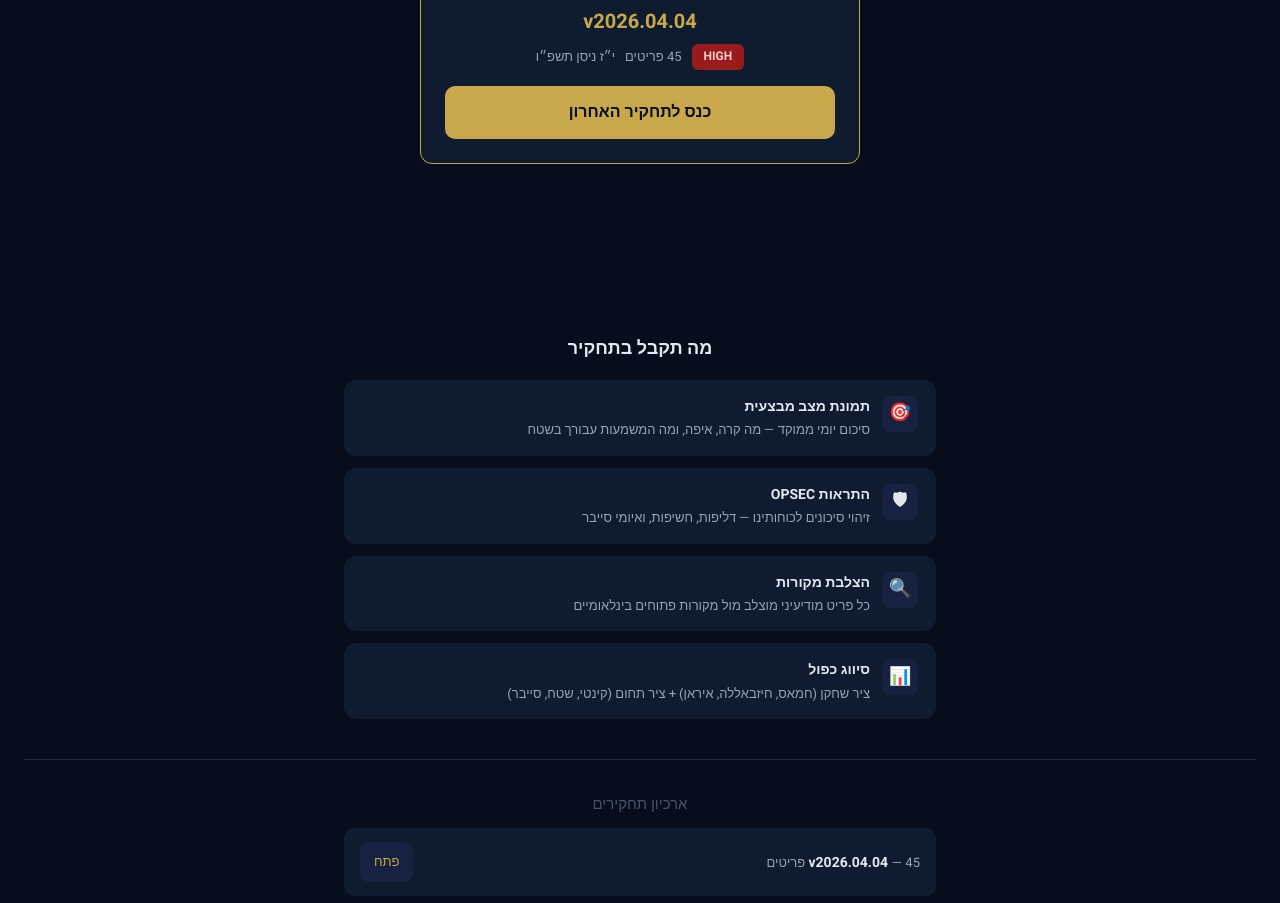
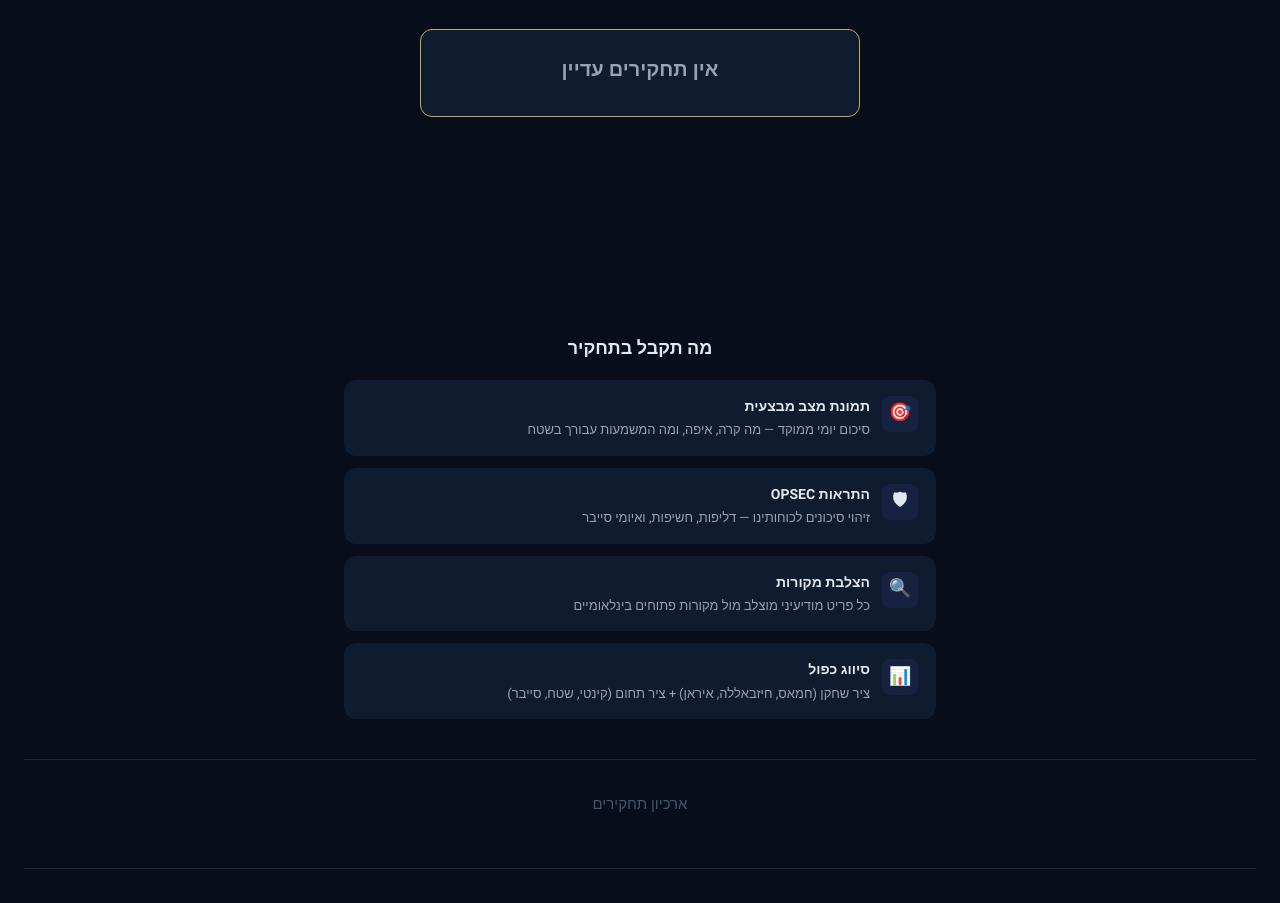
Before and after one commit to LahavRoee/OSINT-5550, a website: page docs/index.html in a window 1280 px wide. Shown: the part 345-1248 px from the top of the page. Drawn offline with Linux system fonts and the light colour scheme.

Commit message:
test: VPS pipeline verification

```diff
--- a/docs/index.html
+++ b/docs/index.html
@@ -287,13 +287,7 @@
 
 
       <div class="latest-card">
-        <div class="latest-version">v2026.04.04</div>
-        <div class="latest-meta">
-          <span class="threat-badge threat-HIGH">HIGH</span>
-          <span>45 פריטים</span>
-          <span>י״ז ניסן תשפ״ו</span>
-        </div>
-        <a href="v2026.04.04/" class="btn-cta">כנס לתחקיר האחרון</a>
+        <div class="latest-version" style="color:var(--text-dim)">אין תחקירים עדיין</div>
       </div>
 </section>
 
@@ -339,13 +333,6 @@
   <div class="archive-title">ארכיון תחקירים</div>
   <ul class="archive-list">
 
-      <li class="archive-item">
-        <div>
-          <span class="ver">v2026.04.04</span>
-          <span class="detail"> — 45 פריטים</span>
-        </div>
-        <a href="v2026.04.04/">פתח</a>
-      </li>
   </ul>
 </section>
 
@@ -353,7 +340,7 @@
 
 <!-- FOOTER + REPEAT CTA -->
 <footer class="footer">
-  <a href="v2026.04.04/" class="btn-cta">לתחקיר האחרון</a>
+
   יל"ק 5550 — יסוד האש<br>
   רס"ן רועי להב | מידע פתוח בלבד
 </footer>
```
